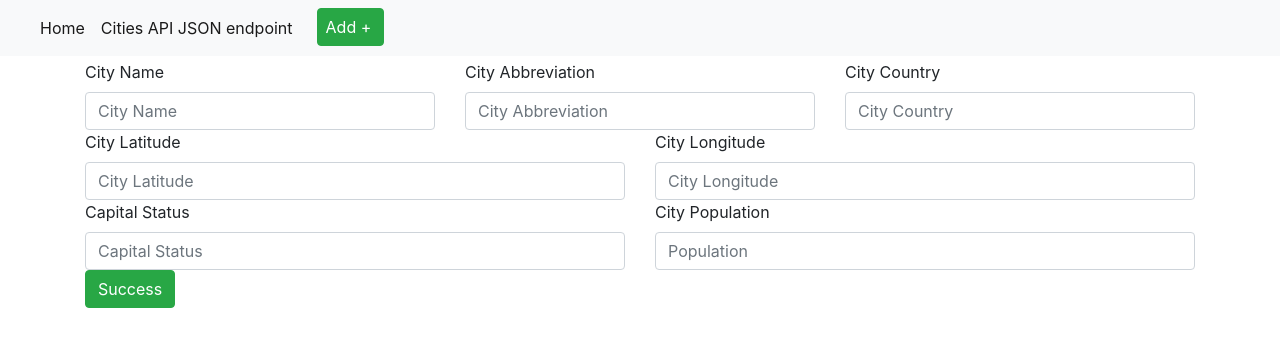
After one commit to laurenrega/WebApp3, a Flask app: page /cities/new in a window 1280 px wide. The commit adds this page. Shown: the top 347 px of the page. Run offline with Flask 2, Linux system fonts and the light colour scheme; some libraries are stand-ins or nearby versions.

Commit message:
Task: add new files for part 3

```diff
--- a/app/app.py
+++ b/app/app.py
@@ -1,46 +1,122 @@
 from typing import List, Dict
-import mysql.connector
 import simplejson as json
-from flask import Flask, Response
+from flask import Flask, request, Response, redirect
 from flask import render_template
+from flaskext.mysql import MySQL
+from pymysql.cursors import DictCursor
 
 app = Flask(__name__)
+mysql = MySQL(cursorclass=DictCursor)
+
+app.config['MYSQL_DATABASE_HOST'] = 'db'
+app.config['MYSQL_DATABASE_USER'] = 'root'
+app.config['MYSQL_DATABASE_PASSWORD'] = 'root'
+app.config['MYSQL_DATABASE_PORT'] = 3306
+app.config['MYSQL_DATABASE_DB'] = 'citiesData'
+mysql.init_app(app)
 
 
-def zillow_import() -> List[Dict]:
-    config = {
-        'user': 'root',
-        'password': 'root',
-        'host': 'db',
-        'port': '3306',
-        'database': 'zillowData'
-    }
-    connection = mysql.connector.connect(**config)
-    cursor = connection.cursor(dictionary=True)
-
-    cursor.execute('SELECT * FROM tblZillowImport')
+@app.route('/', methods=['GET'])
+def index():
+    user = {'username': 'Cities Project'}
+    cursor = mysql.get_db().cursor()
+    cursor.execute('SELECT * FROM tblCitiesImport')
     result = cursor.fetchall()
-
-    cursor.close()
-    connection.close()
-
-    return result
+    return render_template('index.html', title='Home', user=user, cities=result)
 
 
-@app.route('/')
-def index():
-    user = {'username': 'Miguel'}
-    zillow_data = zillow_import()
-
-    return render_template('index.html', title='Home', user=user, zillow=zillow_data)
+@app.route('/view/<int:city_id>', methods=['GET'])
+def record_view(city_id):
+    cursor = mysql.get_db().cursor()
+    cursor.execute('SELECT * FROM tblCitiesImport WHERE id=%s', city_id)
+    result = cursor.fetchall()
+    return render_template('view.html', title='View Form', city=result[0])
 
 
-@app.route('/api/zillow')
-def zillow() -> str:
-    js = json.dumps(zillow_import())
-    resp = Response(js, status=200, mimetype='application/json')
+@app.route('/edit/<int:city_id>', methods=['GET'])
+def form_edit_get(city_id):
+    cursor = mysql.get_db().cursor()
+    cursor.execute('SELECT * FROM tblCitiesImport WHERE id=%s', city_id)
+    result = cursor.fetchall()
+    return render_template('edit.html', title='Edit Form', city=result[0])
+
+
+@app.route('/edit/<int:city_id>', methods=['POST'])
+def form_update_post(city_id):
+    cursor = mysql.get_db().cursor()
+    inputData = (request.form.get('fldName'), request.form.get('fldLat'), request.form.get('fldLong'),
+                 request.form.get('fldCountry'), request.form.get('fldAbbreviation'),
+                 request.form.get('fldCapitalStatus'), request.form.get('fldPopulation'), city_id)
+    sql_update_query = """UPDATE tblCitiesImport t SET t.fldName = %s, t.fldLat = %s, t.fldLong = %s, t.fldCountry =
+    %s, t.fldAbbreviation = %s, t.fldCapitalStatus = %s, t.fldPopulation = %s WHERE t.id = %s """
+    cursor.execute(sql_update_query, inputData)
+    mysql.get_db().commit()
+    return redirect("/", code=302)
+
+
+@app.route('/cities/new', methods=['GET'])
+def form_insert_get():
+    return render_template('new.html', title='New City Form')
+
+
+@app.route('/cities/new', methods=['POST'])
+def form_insert_post():
+    cursor = mysql.get_db().cursor()
+    inputData = (request.form.get('fldName'), request.form.get('fldLat'), request.form.get('fldLong'),
+                 request.form.get('fldCountry'), request.form.get('fldAbbreviation'),
+                 request.form.get('fldCapitalStatus'), request.form.get('fldPopulation'))
+    sql_insert_query = """INSERT INTO tblCitiesImport (fldName,fldLat,fldLong,fldCountry,fldAbbreviation,fldCapitalStatus,fldPopulation) VALUES (%s, %s,%s, %s,%s, %s,%s) """
+    cursor.execute(sql_insert_query, inputData)
+    mysql.get_db().commit()
+    return redirect("/", code=302)
+
+
+@app.route('/delete/<int:city_id>', methods=['POST'])
+def form_delete_post(city_id):
+    cursor = mysql.get_db().cursor()
+    sql_delete_query = """DELETE FROM tblCitiesImport WHERE id = %s """
+    cursor.execute(sql_delete_query, city_id)
+    mysql.get_db().commit()
+    return redirect("/", code=302)
+
+
+@app.route('/api/v1/cities', methods=['GET'])
+def api_browse() -> str:
+    cursor = mysql.get_db().cursor()
+    cursor.execute('SELECT * FROM tblCitiesImport')
+    result = cursor.fetchall()
+    json_result = json.dumps(result);
+    resp = Response(json_result, status=200, mimetype='application/json')
+    return resp
+
+
+@app.route('/api/v1/cities/<int:city_id>', methods=['GET'])
+def api_retrieve(city_id) -> str:
+    cursor = mysql.get_db().cursor()
+    cursor.execute('SELECT * FROM tblCitiesImport WHERE id=%s', city_id)
+    result = cursor.fetchall()
+    json_result = json.dumps(result);
+    resp = Response(json_result, status=200, mimetype='application/json')
+    return resp
+
+
+@app.route('/api/v1/cities/', methods=['POST'])
+def api_add() -> str:
+    resp = Response(status=201, mimetype='application/json')
+    return resp
+
+
+@app.route('/api/v1/cities/<int:city_id>', methods=['PUT'])
+def api_edit(city_id) -> str:
+    resp = Response(status=201, mimetype='application/json')
+    return resp
+
+
+@app.route('/api/cities/<int:city_id>', methods=['DELETE'])
+def api_delete(city_id) -> str:
+    resp = Response(status=210, mimetype='application/json')
     return resp
 
 
 if __name__ == '__main__':
-    app.run(host='0.0.0.0')
+    app.run(host='0.0.0.0', debug=True)
--- /dev/null
+++ b/app/requirements.txt
@@ -0,0 +1,4 @@
+
+Flask
+flask-mysql
+simplejson
--- a/app/templates/layout.html
+++ b/app/templates/layout.html
@@ -1,3 +1,4 @@
+
 <!doctype html>
 <html lang="en">
 <head>
@@ -8,9 +9,9 @@
 
 
     <meta charset="utf-8">
-    <meta name="viewport" content="width=device-width, initial-scale=1, shrink-to-fit=no">
-    <link rel="stylesheet" href="https://stackpath.bootstrapcdn.com/bootstrap/4.4.1/css/bootstrap.min.css"
-          integrity="sha384-Vkoo8x4CGsO3+Hhxv8T/Q5PaXtkKtu6ug5TOeNV6gBiFeWPGFN9MuhOf23Q9Ifjh" crossorigin="anonymous">
+    <meta content="width=device-width, initial-scale=1, shrink-to-fit=no" name="viewport">
+    <link crossorigin="anonymous" href="https://stackpath.bootstrapcdn.com/bootstrap/4.4.1/css/bootstrap.min.css"
+          integrity="sha384-Vkoo8x4CGsO3+Hhxv8T/Q5PaXtkKtu6ug5TOeNV6gBiFeWPGFN9MuhOf23Q9Ifjh" rel="stylesheet">
 {% if user %}
     <title>Welcome to {{ user.username }}'s site</title>
     {% else %}
@@ -21,38 +22,44 @@
 <!-- As a heading -->
 
 
-<nav class="navbar navbar-expand-lg navbar-light bg-light">
+<nav class="navbar navbar-expand-lg navbar-light bg-light mb-1">
   <a class="navbar-brand" href="#">{% if user %}{{ user.username }}'s Homepage{% else %}
     <title>Welcome to My Homepage</title>
     {% endif %}</a>
-  <button class="navbar-toggler" type="button" data-toggle="collapse" data-target="#navbarNavDropdown" aria-controls="navbarNavDropdown" aria-expanded="false" aria-label="Toggle navigation">
+  <button aria-controls="navbarNavDropdown" aria-expanded="false" aria-label="Toggle navigation" class="navbar-toggler" data-target="#navbarNavDropdown" data-toggle="collapse" type="button">
     <span class="navbar-toggler-icon"></span>
   </button>
   <div class="collapse navbar-collapse" id="navbarNavDropdown">
     <ul class="navbar-nav">
         <li class="nav-item active">
-        <a class="nav-link" href="#">Home <span class="sr-only">(current)</span></a>
+            <a class="nav-link" href="/">Home <span class="sr-only">(current)</span></a>
         </li>
         <li class="nav-item active">
-        <a class="nav-link" href="api/zillow">Zillow API JSON endpoint <span class="sr-only">(current)</span></a>
+            <a class="nav-link" href="/api/v1/cities">Cities API JSON endpoint <span class="sr-only">(current)</span></a>
         </li>
-
+        <li class="nav-item active">
+            <a class="btn btn-success pl-2 lr-2 ml-3" href="/cities/new">Add +<span class="sr-only">(current)</span></a>
+        </li>
     </ul>
   </div>
 </nav>
-<main role="main" class="container">{% block content %}{% endblock %}</main>
+<main class="container" role="main">
+
+    {% block content %}
+    {% endblock %}
+</main>
 <div id="footer">
     <!-- Optional JavaScript -->
     <!-- jQuery first, then Popper.js, then Bootstrap JS -->
-<script src="https://code.jquery.com/jquery-3.4.1.slim.min.js"
+    <script crossorigin="anonymous"
             integrity="sha384-J6qa4849blE2+poT4WnyKhv5vZF5SrPo0iEjwBvKU7imGFAV0wwj1yYfoRSJoZ+n"
-        crossorigin="anonymous"></script>
-<script src="https://cdn.jsdelivr.net/npm/popper.js@1.16.0/dist/umd/popper.min.js"
+            src="https://code.jquery.com/jquery-3.4.1.slim.min.js"></script>
+    <script crossorigin="anonymous"
             integrity="sha384-Q6E9RHvbIyZFJoft+2mJbHaEWldlvI9IOYy5n3zV9zzTtmI3UksdQRVvoxMfooAo"
-        crossorigin="anonymous"></script>
-<script src="https://stackpath.bootstrapcdn.com/bootstrap/4.4.1/js/bootstrap.min.js"
+            src="https://cdn.jsdelivr.net/npm/popper.js@1.16.0/dist/umd/popper.min.js"></script>
+    <script crossorigin="anonymous"
             integrity="sha384-wfSDF2E50Y2D1uUdj0O3uMBJnjuUD4Ih7YwaYd1iqfktj0Uod8GCExl3Og8ifwB6"
-        crossorigin="anonymous"></script>
+            src="https://stackpath.bootstrapcdn.com/bootstrap/4.4.1/js/bootstrap.min.js"></script>
 </div>
 </body>
 </html>
--- /dev/null
+++ b/app/templates/new.html
@@ -0,0 +1,46 @@
+                         {% extends "layout.html" %}
+{% block content %}
+<form action="/cities/new" method="POST">
+    <div class="row">
+        <div class="col">
+            <label for="fldName">City Name</label>
+            <input id="fldName" type="text" class="form-control" placeholder="City Name" name="fldName">
+        </div>
+        <div class="col">
+            <label for="fldAbbreviation">City Abbreviation</label>
+            <input id="fldAbbreviation" t ype="text" class="form-control" placeholder="City Abbreviation"
+                   name="fldAbbreviation">
+        </div>
+        <div class="col">
+            <label for="fldCountry">City Country</label>
+            <input id="fldCountry" type="text" class="form-control" placeholder="City Country" name="fldCountry">
+        </div>
+    </div>
+
+    <div class="row">
+        <div class="col">
+            <label for="fldLat">City Latitude</label>
+            <input id="fldLat" type="text" class="form-control" placeholder="City Latitude" name="fldLat">
+        </div>
+        <div class="col">
+            <label for="fldlong">City Longitude</label>
+            <input id="fldlong" type="text" class="form-control" placeholder="City Longitude" name="fldLong">
+        </div>
+    </div>
+    <div class="row">
+        <div class="col">
+            <label for="fldCapitalStatus">Capital Status</label>
+
+            <input id="fldCapitalStatus" type="text" class="form-control" placeholder="Capital Status "
+                   name="fldCapitalStatus">
+        </div>
+        <div class="col">
+            <label for="fldPopulation">City Population</label>
+            <input id="fldPopulation" type="text" class="form-control" placeholder="Population" name="fldPopulation">
+        </div>
+    </div>
+    <button type="submit" class="btn btn-success">Success</button>
+
+</form>
+
+{% endblock %}
```
Also changed, not shown: app/templates/edit.html (added, +45 -0 lines), app/templates/index.html (+15 -15 lines), app/templates/view.html (added, +21 -0 lines), 1 other file. Lines whose indentation alone changed are shown as unchanged.
